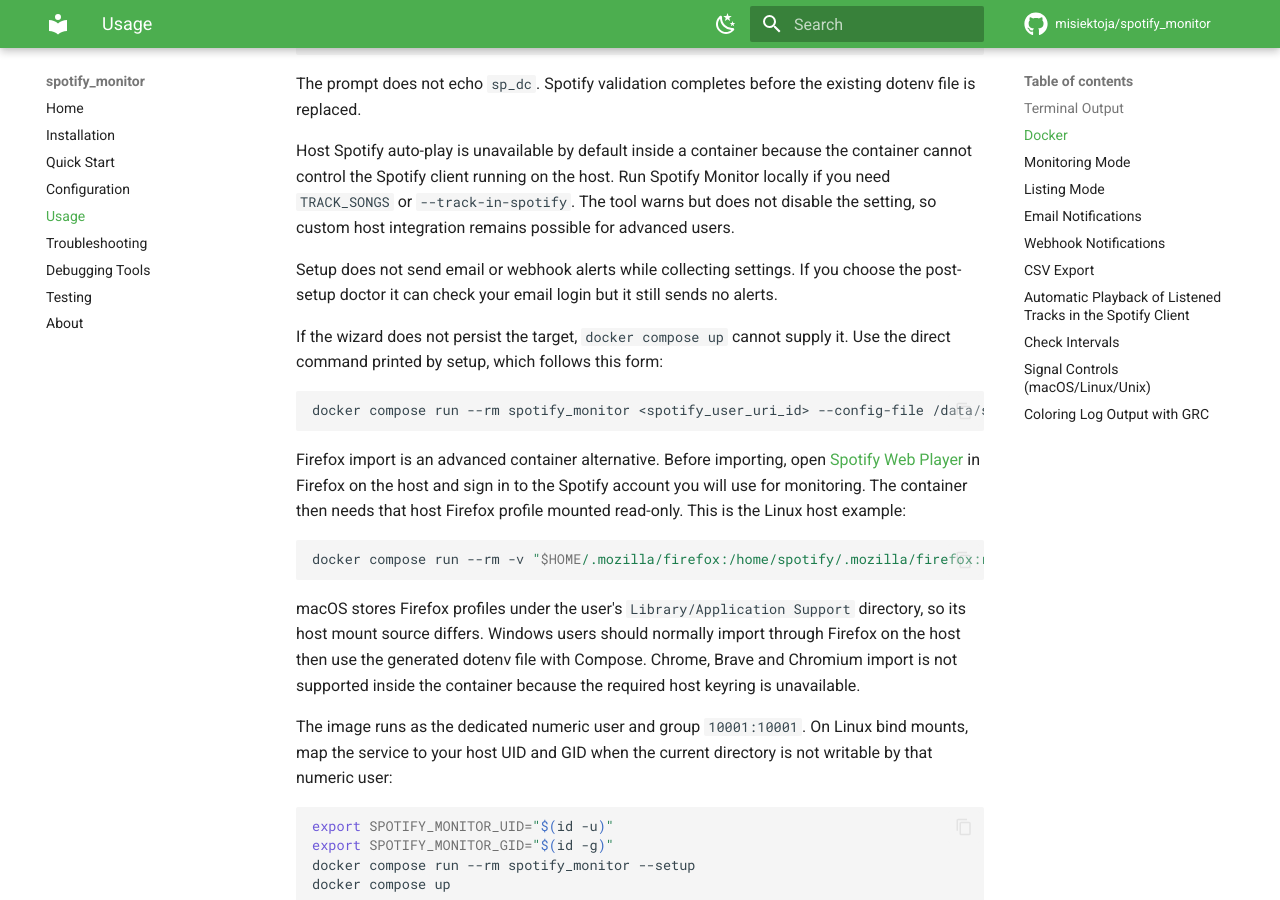
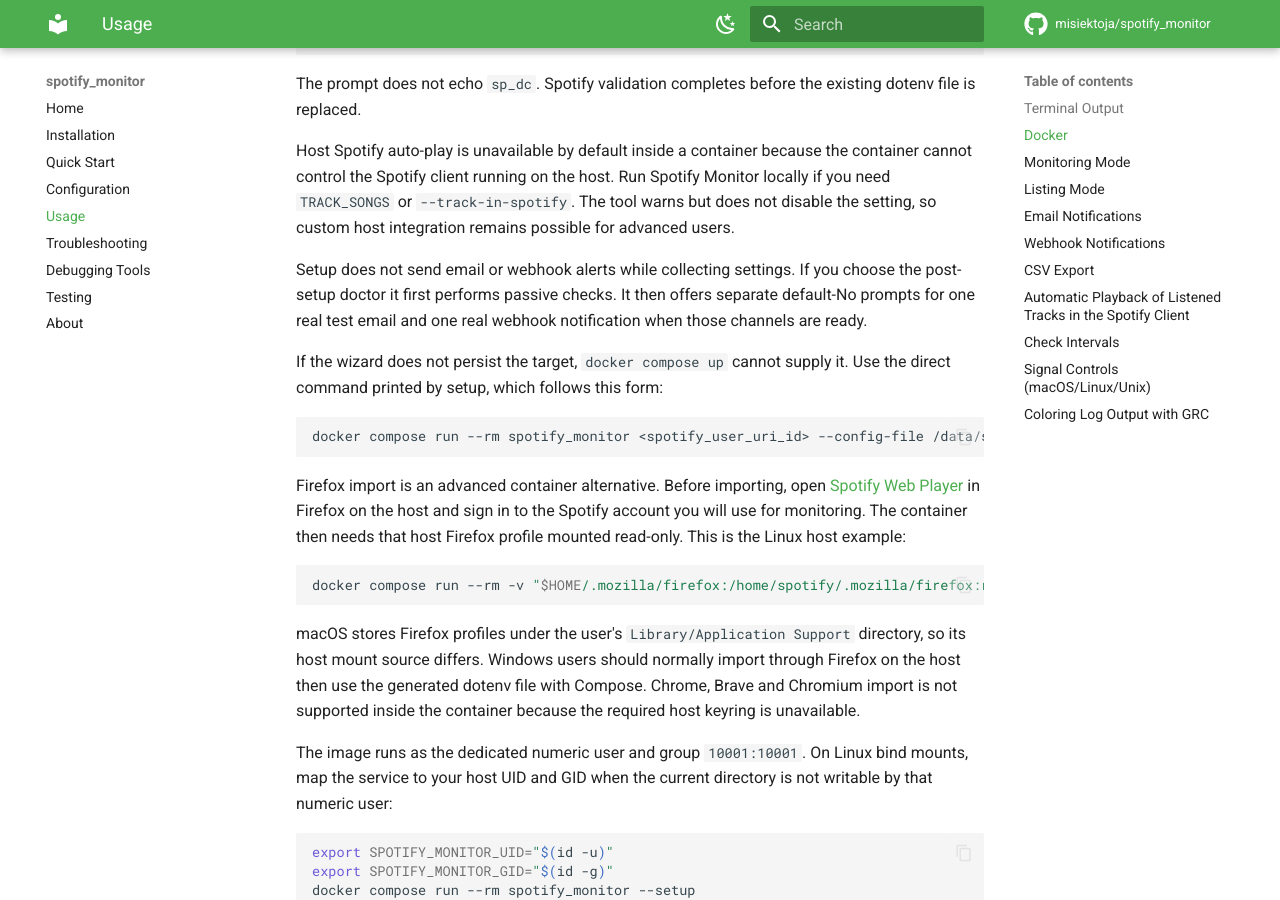
Before and after one commit to misiektoja/spotify_monitor, an MkDocs documentation site: the page built from docs/usage.md, in a window 1280 px wide and 900 px high, scrolled down 1725 px. Built offline with MkDocs 1.6.1 and Material for MkDocs 9.7.7, drawn with Linux system fonts in a browser that asks for light colours; comment, search, counter and statistics services are not loaded.

Commit message:
docs(setup): document doctor delivery prompts

```diff
--- a/docs/usage.md
+++ b/docs/usage.md
@@ -54,7 +54,7 @@
 
 Host Spotify auto-play is unavailable by default inside a container because the container cannot control the Spotify client running on the host. Run Spotify Monitor locally if you need `TRACK_SONGS` or `--track-in-spotify`. The tool warns but does not disable the setting, so custom host integration remains possible for advanced users.
 
-Setup does not send email or webhook alerts while collecting settings. If you choose the post-setup doctor it can check your email login but it still sends no alerts.
+Setup does not send email or webhook alerts while collecting settings. If you choose the post-setup doctor it first performs passive checks. It then offers separate default-No prompts for one real test email and one real webhook notification when those channels are ready.
 
 If the wizard does not persist the target, `docker compose up` cannot supply it. Use the direct command printed by setup, which follows this form:
 
```
